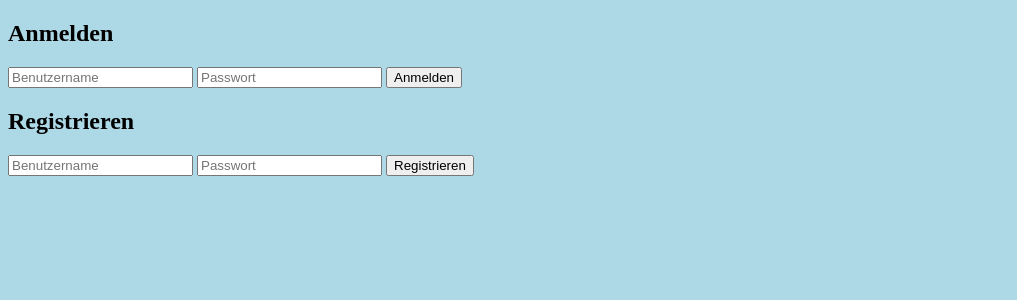
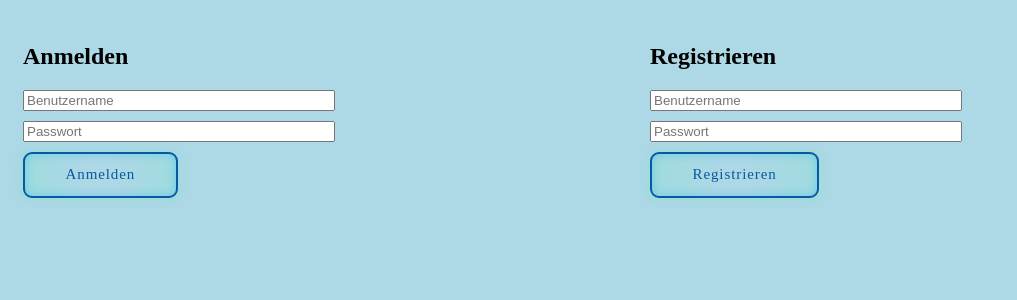
Before and after one commit to Tim10022023/ToDoListPythonProject, a Flask app: page /login in a window 1280 px wide. Shown: the top 300 px of the page, without its empty margins (0-1017 px from the left). Run offline with Flask 3, Linux system fonts and the light colour scheme.

Commit message:
bisschen css auf die login seite

```diff
--- a/static/button.css
+++ b/static/button.css
@@ -1,4 +1,4 @@
-#NewItem {
+#NewItem, #Anmelden, #register {
     --blue: #0959a0;
     font-size: 15px;
     padding: 0.7em 2.7em;
@@ -22,32 +22,13 @@
       0 0 9px 3px rgba(27, 253, 156, 0.1);
   }
 
-  #NewItem:hover {
+  #NewItem:hover, #Anmelden:hover, #register:hover {
     color: #ea00ff;
     box-shadow: inset 0 0 10px #1bb2fd66,
       0 0 9px 3px #1bb2fd66;
   }
 
-  #NewItem:before {
-    content: "";
-    position: absolute;
-    left: -4em;
-    width: 4em;
-    height: 100%;
-    top: 0;
-    transition: transform 0.4s ease-in-out;
-    background: linear-gradient(
-      to right,
-      transparent 1%,
-      rgba(27, 253, 156, 0.1) 40%,
-      rgba(27, 253, 156, 0.1) 60%,
-      transparent 100%
-    );
-  }
 
-  #NewItem:hover:before {
-    transform: translateX(15em);
-  }
 
   #save{
     --green: #11c900;
--- /dev/null
+++ b/static/login.css
@@ -0,0 +1,18 @@
+#login-register {
+  display: flex;
+  justify-content: space-around;
+  align-items: flex-start;
+  padding: 5px;
+}
+
+#login-page,
+#register-page {
+  flex: 1;
+  margin: 10px;
+}
+
+input[type="text"],
+input[type="password"] {
+  width: 50%;
+  margin-bottom: 10px;
+}
--- a/templates/login.html
+++ b/templates/login.html
@@ -1,27 +1,55 @@
 <!DOCTYPE html>
 <html lang="de">
   <head>
-    <meta charset="UTF-8">
-    <meta name="viewport" content="width=device-width, initial-scale=1.0">
-    <link rel="stylesheet" href="../static/style.css">
+    <meta charset="UTF-8" />
+    <meta name="viewport" content="width=device-width, initial-scale=1.0" />
+    <link rel="stylesheet" href="../static/style.css" />
+    <link rel="stylesheet" href="../static/login.css">
+    <link rel="stylesheet" href="../static/button.css">
     <title>Log-In</title>
   </head>
   <body>
+    <div id="login-register">
+      <div id="login-page">
         <h2>Anmelden</h2>
         <form action="{{ url_for('login') }}" method="post">
-    <input type="hidden" name="csrf_token" value="{{ csrf_token() }}">
-    <input type="text" name="username" placeholder="Benutzername" required>
-    <input type="password" name="password" placeholder="Passwort" required>
-    <button type="submit">Anmelden</button>
+          <input type="hidden" name="csrf_token" value="{{ csrf_token() }}" />
+          <input
+            type="text"
+            name="username"
+            placeholder="Benutzername"
+            required
+          />
+          <br />
+          <input
+            type="password"
+            name="password"
+            placeholder="Passwort"
+            required
+          /><br />
+          <button id="Anmelden" type="submit">Anmelden</button>
         </form>
+      </div>
 
-
+      <div id="register-page">
         <h2>Registrieren</h2>
         <form method="post" action="/register">
-    <input type="hidden" name="csrf_token" value="{{ csrf_token() }}">
-    <input type="text" name="username" placeholder="Benutzername" required>
-    <input type="password" name="password" placeholder="Passwort" required>
-    <button type="submit">Registrieren</button>
+          <input type="hidden" name="csrf_token" value="{{ csrf_token() }}" />
+          <input
+            type="text"
+            name="username"
+            placeholder="Benutzername"
+            required
+          /><br>
+          <input
+            type="password"
+            name="password"
+            placeholder="Passwort"
+            required
+          /> <br>
+          <button id="register" type="submit">Registrieren</button>
         </form>
+      </div>
+    </div>
   </body>
 </html>
```
Also changed, not shown: static/style.css (line endings or trailing spaces). Lines whose indentation alone changed are shown as unchanged.
